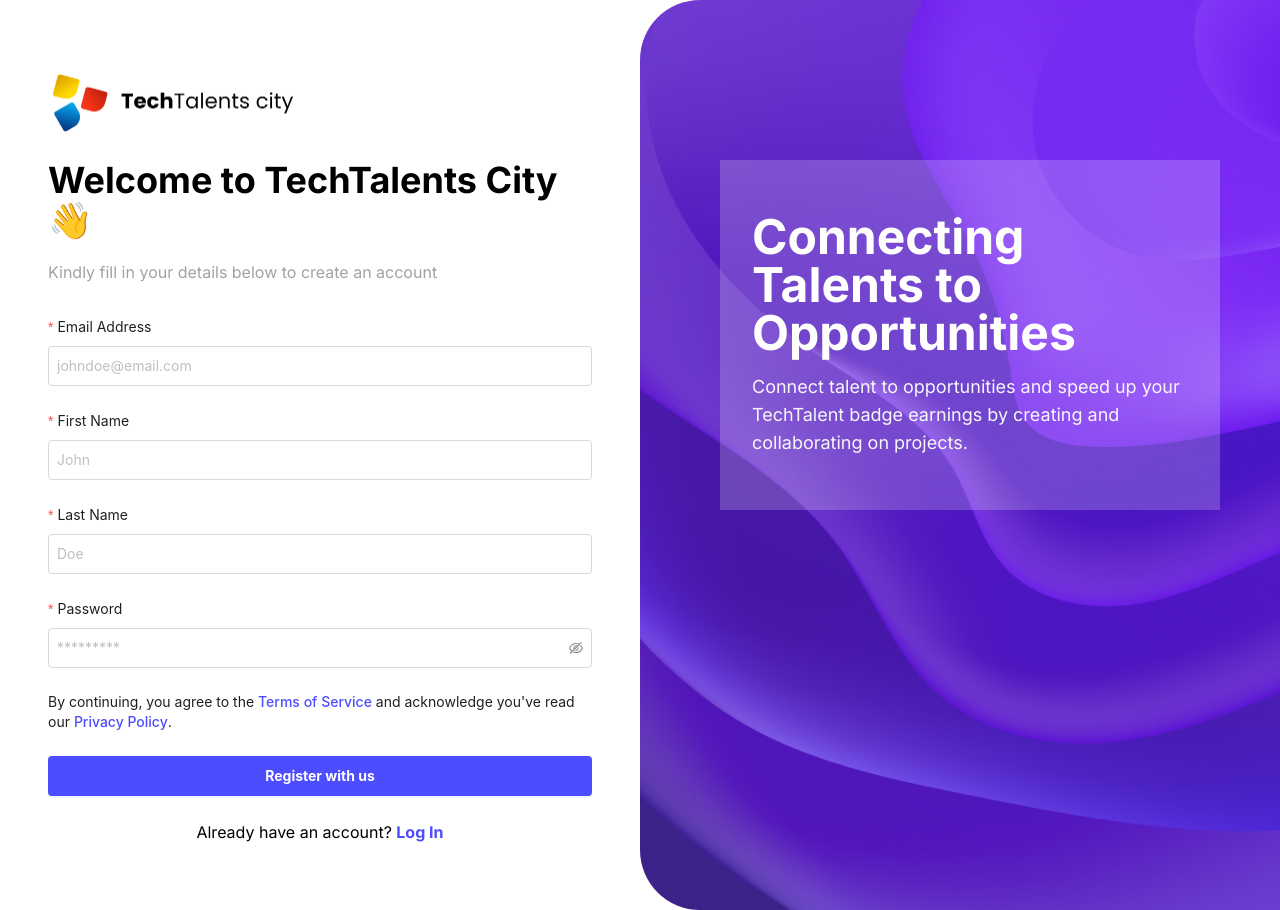
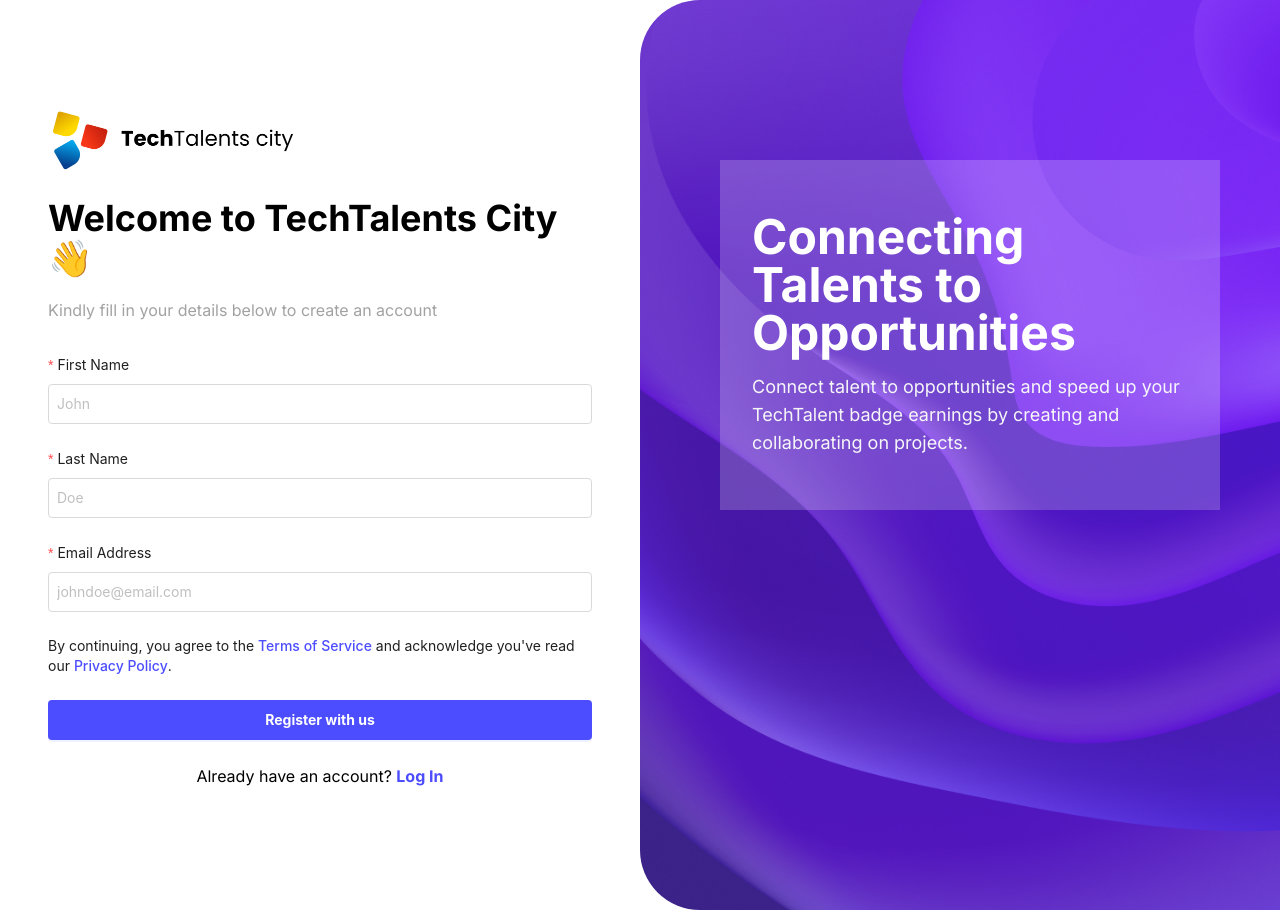
Before and after one commit to techtalentscity/techtalentscity.github.io, a React (Vite) app: page /signup in a window 1280 px wide. Built offline with nearby package versions, Linux system fonts and the light colour scheme.

Commit message:
Update index.jsx

```diff
--- a/src/Pages/Register/index.jsx
+++ b/src/Pages/Register/index.jsx
@@ -25,9 +25,9 @@ const Register = () => {
       const formData = new FormData();
 
       // Add entry fields with the correct Google Form field IDs
-      formData.append('emailAddress', values.email); // Email field
-      formData.append('entry.2137692021', values.firstName); // First Name field
-      formData.append('entry.1640115864', values.lastName); // Last Name field
+      formData.append('entry.2120631500', values.firstName); // First Name field
+      formData.append('entry.976572827', values.lastName); // Last Name field
+      formData.append('entry.721402290', values.email); // Email Address field
 
       // Submit the form data
       await fetch(googleFormURL, {
@@ -72,17 +72,6 @@ const Register = () => {
             onFinish={handleSubmit}
           >
             <Form.Item
-              label="Email Address"
-              name="email"
-              rules={[
-                { required: true, message: 'Email is required' },
-                { type: "email", message: 'Please enter a valid email' }
-              ]}
-            >
-              <Input placeholder="johndoe@email.com" className='p-2' />
-            </Form.Item>
-
-            <Form.Item
               label="First Name"
               name="firstName"
               rules={[
@@ -103,14 +92,14 @@ const Register = () => {
             </Form.Item>
 
             <Form.Item
-              label="Password"
-              name="password"
+              label="Email Address"
+              name="email"
               rules={[
-                { required: true, message: 'Password is required' },
-                { min: 8, message: 'Password must be at least 8 characters' }
+                { required: true, message: 'Email is required' },
+                { type: "email", message: 'Please enter a valid email' }
               ]}
             >
-              <Input.Password placeholder='*********' className='p-2' />
+              <Input placeholder="johndoe@email.com" className='p-2' />
             </Form.Item>
 
             <p className='pb-6 text-sm'>
```
